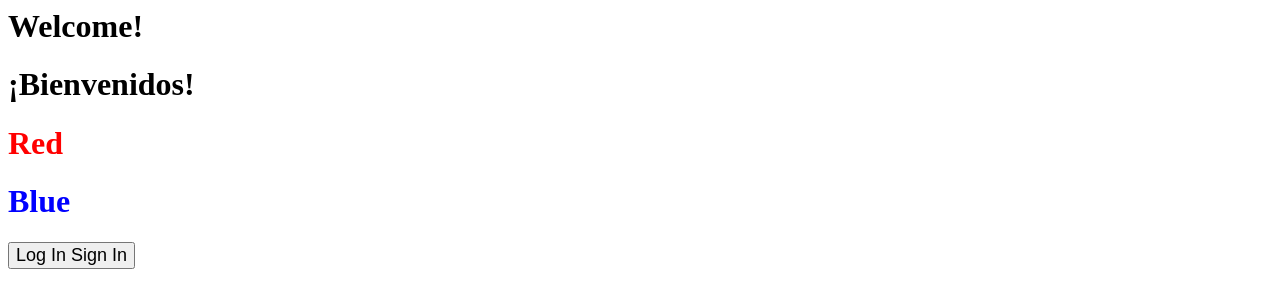
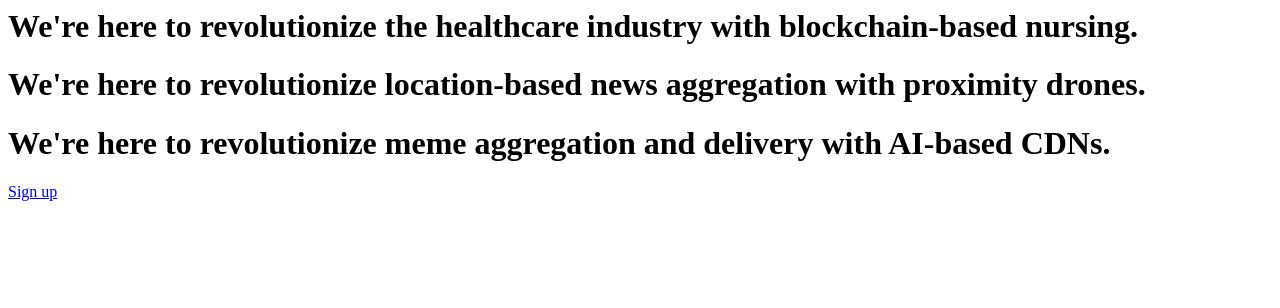
Before and after one commit to glideapps/autotune, a website with bundled scripts: page samples/simple-html/index.html in a window 1280 px wide. Built offline with nearby package versions, Linux system fonts and the light colour scheme.

Commit message:
Sample from README

```diff
--- a/samples/simple-html/index.html
+++ b/samples/simple-html/index.html
@@ -1,19 +1,14 @@
-<h1 data-experiment="hero" data-option="a">Welcome!</h1>
-<h1 data-experiment="hero" data-option="b">¡Bienvenidos!</h1>
-
+<!-- Place a few options between <autotune> tags. -->
 <autotune>
-    <h1 style="color: red">Red</h1>
-    <h1 style="color: blue">Blue</h1>
+    <h1>We're here to revolutionize the healthcare industry with blockchain-based nursing.</h1>
+    <h1>We're here to revolutionize location-based news aggregation with proximity drones.</h1>
+    <h1>We're here to revolutionize meme aggregation and delivery with AI-based CDNs.</h1>
 </autotune>
 
-<button style="font-size: large">
-    <autotune>
-        <span>Log In</span>
-        <span>Sign In</span>
-    </autotune>
-</button>
+<!-- Indicate a desirable outcome with autotune attributes. -->
+<a href="#signup" onclick="autotune.complete()">Sign up</a>
 
 <script src="../../dist/index.browser.js"></script>
 <script>
-    autotune.initialize();
+    autotune.initialize("0831cd5d-5c9c-489d-8fe6-f674bd09ec0e");
 </script>
```
